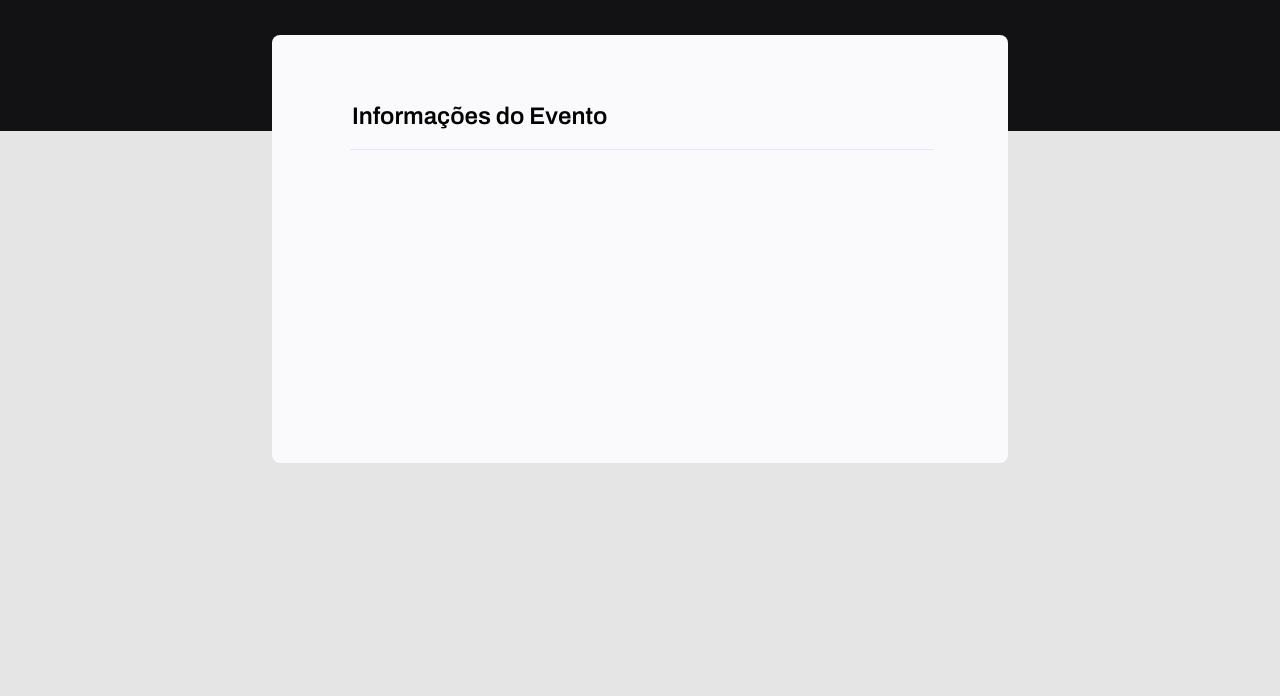
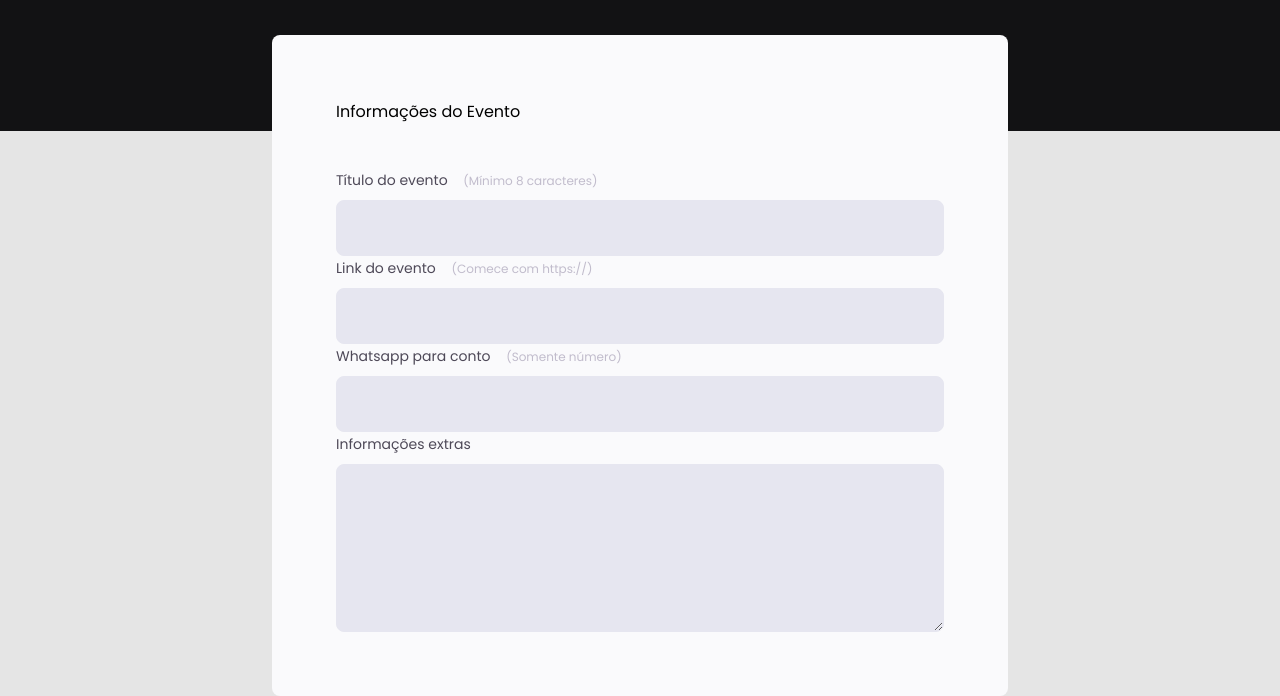
Before and after one commit to Felipe572/projeto-03, a plain HTML site: page index.html in a window 1280 px wide. Shown: the part 237-933 px from the top of the page. Before the commit the page ends 800 px from the top, so only its background shows below. Drawn offline with Linux system fonts and the light colour scheme.

Commit message:
atualizando formulário

```diff
--- a/index.html
+++ b/index.html
@@ -22,8 +22,25 @@
         <form>
 
             <fieldset>
-                <legend>Informações do Evento</legend>
-            </fieldset>
+                <div class="fieldset-wrapper">
+                    <legend>Informações do Evento</legend>
+
+                    <div class="input-wrapper">
+                        <label for="event-title">Título do evento <span>(Mínimo 8 caracteres)</span></label>
+                        <input type="text" id="event-title">
+
+                        <label for="event-link">Link do evento <span>(Comece com https://)</span></label>
+                        <input type="url" id="event-link">
+
+                        <label for="event-whatsapp">Whatsapp para conto <span>(Somente número)</span></label>
+                        <input type="tel" id="event-whatsapp">
+
+                        <label for="event-info">Informações extras</label>
+                       <textarea name="" id="event-info"></textarea>
+                    </div>
+
+                </div>
+                </fieldset>
 
         </form>
     </div>
--- a/style.css
+++ b/style.css
@@ -1,5 +1,14 @@
+* {
+    margin: 0;
+    padding: 0;
+    box-sizing: border-box;
+}
+
+body, input, button, select, textarea {
+    font-family: "Poppins", sans-serif;
+}
+
 body {
-    font-family: "Poppins", sans-serif;
     background-color: #E5E5E5;
 }
 
@@ -33,6 +42,8 @@ header > h1 {
     line-height: 42px;
 
     color: #fff;
+
+    margin-bottom: 24px;
 }
 
 header > p {
@@ -55,6 +66,12 @@ fieldset {
     border: none;
 }
 
+.fieldset-wrapper {
+    display: flex;
+    flex-direction: column;
+    gap: 44px;
+}
+
 fieldset > legend {
     font-family: "Archivo", sans-serif;
     font-weight: 600;
@@ -66,3 +83,47 @@ fieldset > legend {
 
     padding-bottom: 16px;
 }
+
+.input-wrapper {
+    display: flex;
+    flex-direction: column;
+}
+
+.input-wrapper > label {
+    font-size: 14px;
+    line-height: 24px;
+
+    color: #4e4958;
+
+    margin-bottom: 8px;
+}
+
+.input-wrapper > label > span {
+    margin-left: 12px;
+
+    font-size: 12px;
+    line-height: 20px;
+
+    color: #c1bccc;
+}
+
+.input-wrapper > input, textarea  {
+    background: #e6e6f0;
+
+    border: 1px solid #e6e6f0;
+    border-radius: 8px;
+
+    height: 56px;
+
+    padding: 0 24px;
+
+    font-size: 16px;
+    line-height: 26px;
+
+    color: #c1bccc;
+}
+
+.input-wrapper > textarea {
+    padding: 0;
+    height: 168px;
+}
```
